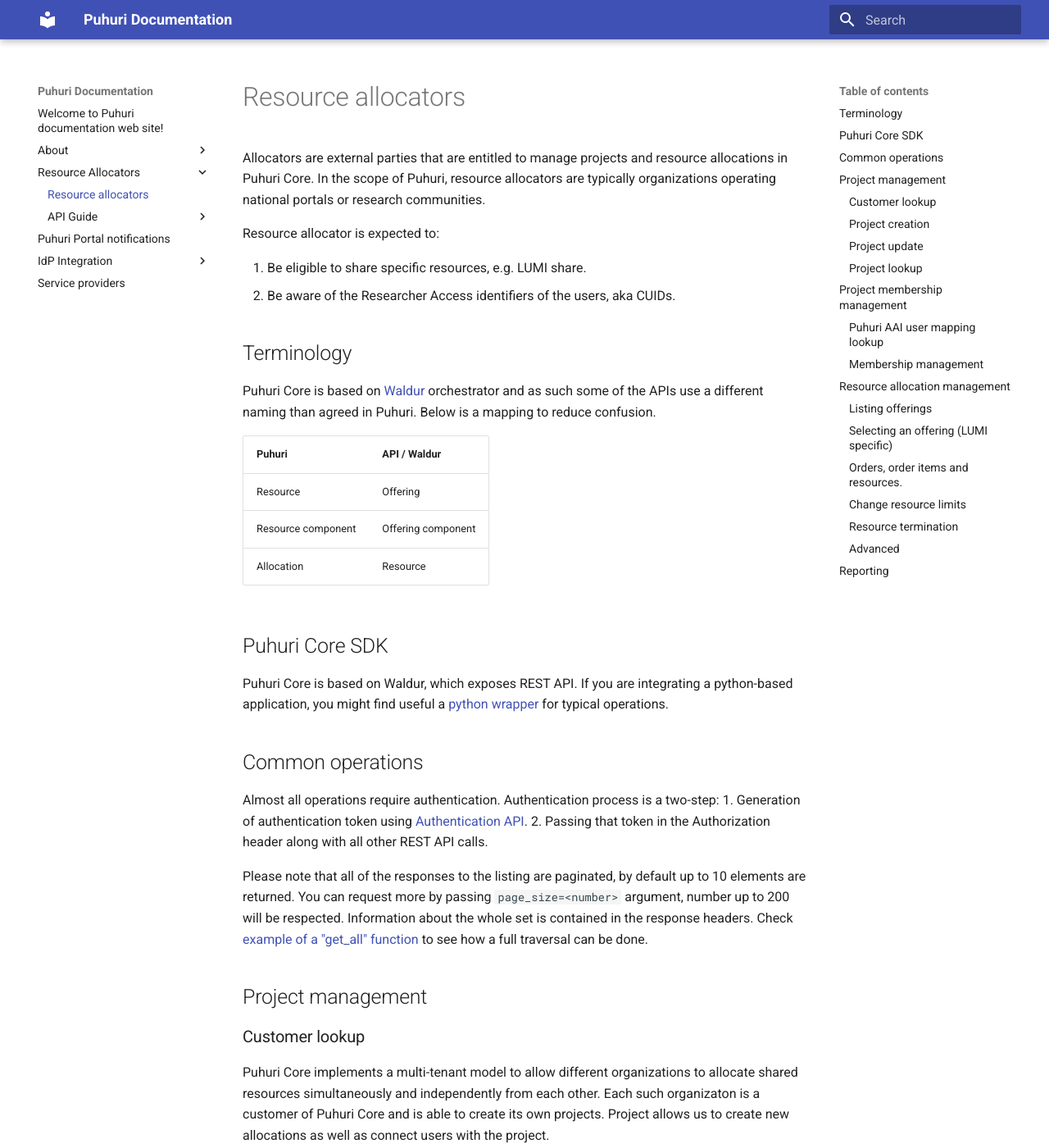
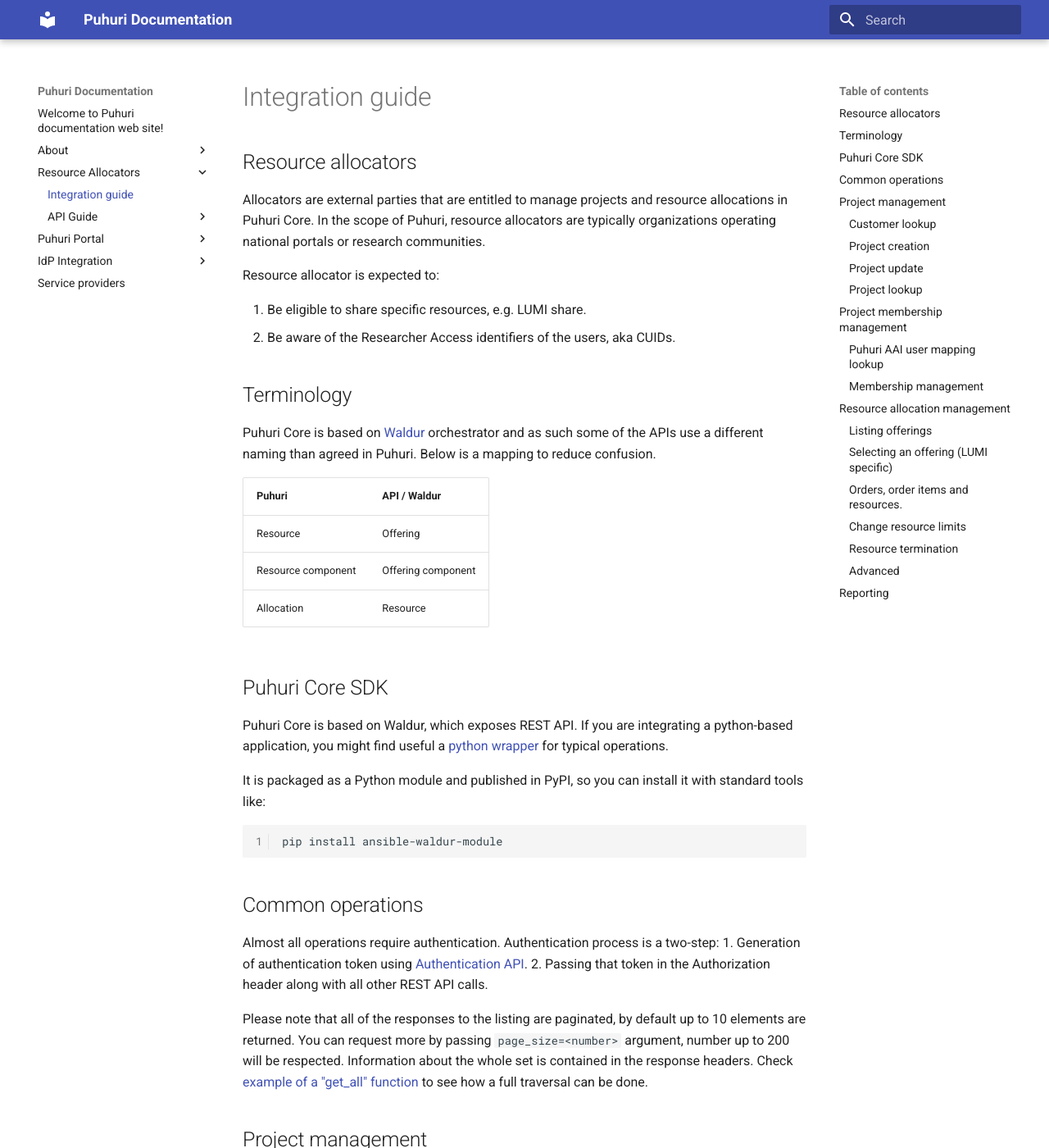
Before and after one commit to neicnordic/puhuri-web, an MkDocs documentation site: the page built from docs/resource-allocators.md, in a window 1280 px wide and 1400 px high. Shown: the whole window at 82% size. Built offline with MkDocs 1.6.1 and Material for MkDocs 9.7.7, drawn with Linux system fonts in a browser that asks for light colours.

Commit message:
Add skeleton for Puhuri Portal guide

````diff
--- a/docs/resource-allocators.md
+++ b/docs/resource-allocators.md
@@ -1,4 +1,7 @@
-# Resource allocators
+# Integration guide
+
+## Resource allocators
+
 Allocators are external parties that are entitled to manage projects and resource allocations in Puhuri Core.
 In the scope of Puhuri, resource allocators are typically organizations operating national portals or research communities.
 
@@ -22,7 +25,14 @@ use a different naming than agreed in Puhuri. Below is a mapping to reduce confu
 
 ## Puhuri Core SDK
 
-Puhuri Core is based on Waldur, which exposes REST API. If you are integrating a python-based application, you might find useful a [python wrapper](https://github.com/waldur/ansible-waldur-module/blob/develop/waldur_client.py) for typical operations.
+Puhuri Core is based on Waldur, which exposes REST API. If you are integrating a python-based application, you might
+find useful a [python wrapper](https://github.com/waldur/ansible-waldur-module/blob/develop/waldur_client.py) for typical operations.
+
+It is packaged as a Python module and published in PyPI, so you can install it with standard tools like:
+
+```sh
+pip install ansible-waldur-module
+```
 
 ## Common operations
 
--- a/mkdocs.yml
+++ b/mkdocs.yml
@@ -9,6 +9,7 @@ markdown_extensions:
   - pymdownx.highlight:
       linenums: true
   - pymdownx.superfences
+  - admonition
 nav:
     - 'index.md'
     - About:
@@ -24,7 +25,9 @@ nav:
           - 'API guide/project.md'
           - 'API guide/project-permissions.md'
           - 'API guide/resource-allocation-management.md'
-    - 'notifications.md'
+    - Puhuri Portal:
+      - 'puhuri_portal/user_guide.md'
+      - 'puhuri_portal/notifications.md'
     - IdP Integration:
         - 'idp_integration/index.md'
         - eduGAIN integration: idp_integration/requirements-edugain.md
````
Also changed, not shown: docs/API guide/common.md (added, +13 -0 lines), docs/puhuri_portal/user_guide.md (added, +65 -0 lines), docs/puhuri_portal/notifications.md (renamed from docs/notifications.md).
